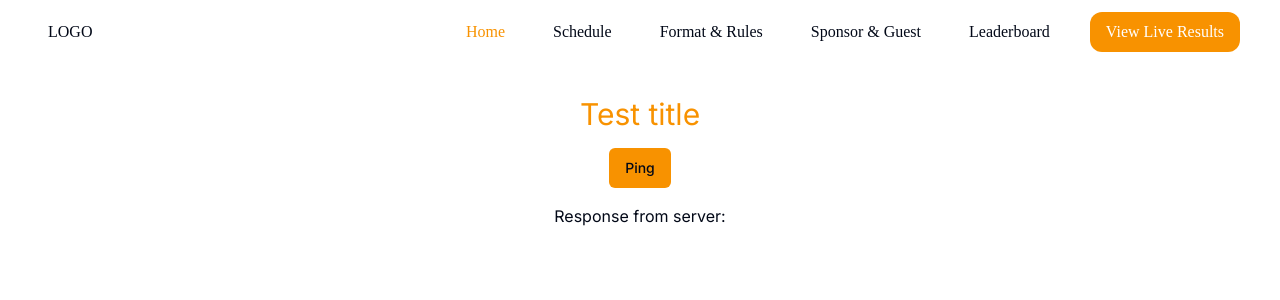
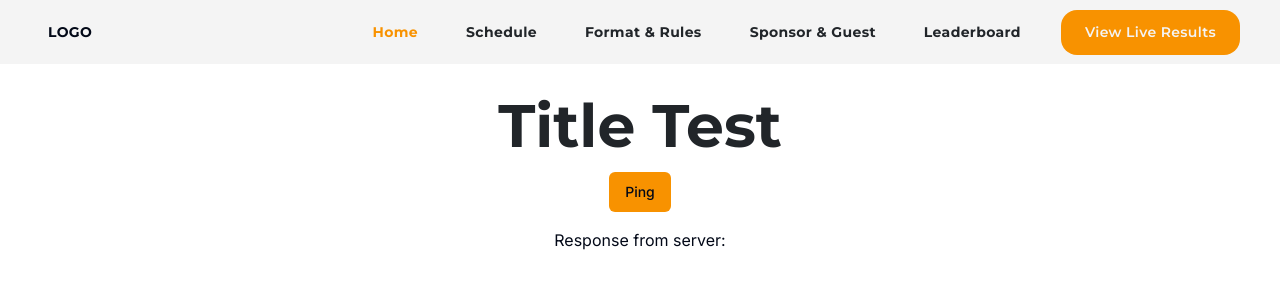
Before and after one commit to codersforcauses/Robodrone, a Next.js app in the folder client/: page / in a window 1280 px wide. Shown: the top 300 px of the page. Built offline with nearby package versions, Linux system fonts and the light colour scheme; no server answers.

Commit message:
Adjusted title-large style, navbar letter spacing & added navbar styling

```diff
--- a/client/src/components/ui/navbar.tsx
+++ b/client/src/components/ui/navbar.tsx
@@ -1,17 +1,17 @@
 export function Navbar() {
   return (
-    <div className="fixed left-0 top-0 flex h-16 w-screen items-center justify-between">
+    <div className="medium-sm fixed left-0 top-0 flex h-16 w-screen items-center justify-between bg-light">
       {/* Logo container */}
       <div className="ml-10 rounded p-2 text-center">LOGO</div>
 
       {/* Navbar traversal options container */}
-      <div className="flex gap-8">
-        <div className="p-2 text-[#F89200]">Home</div>
-        <div className="p-2">Schedule</div>
-        <div className="p-2">Format & Rules</div>
-        <div className="p-2">Sponsor & Guest</div>
-        <div className="p-2">Leaderboard</div>
-        <div className="mr-10 rounded-xl bg-[#F89200] p-2 px-4 text-white">
+      <div className="flex items-center gap-8">
+        <div className="p-2 text-primary">Home</div>
+        <div className="p-2 text-dark">Schedule</div>
+        <div className="p-2 text-dark">Format & Rules</div>
+        <div className="p-2 text-dark">Sponsor & Guest</div>
+        <div className="p-2 text-dark">Leaderboard</div>
+        <div className="mr-10 rounded-2xl bg-primary p-3 px-6 font-semibold text-light">
           View Live Results
         </div>
       </div>
--- a/client/src/pages/index.tsx
+++ b/client/src/pages/index.tsx
@@ -27,7 +27,7 @@ export default function Home() {
           fontSans.variable,
         )}
       >
-        <h1 className="text-3xl text-primary">Test title</h1>
+        <h1 className="title-large text-dark">Title Test</h1>
         <Button onClick={() => setClicked(true)}>
           {isLoading ? "Loading" : "Ping"}
         </Button>
--- a/client/src/styles/globals.css
+++ b/client/src/styles/globals.css
@@ -71,7 +71,7 @@
     @apply bg-background text-foreground;
   }
   .title-large {
-    @apply font-montserrat text-[60px] font-semibold leading-[1em];
+    @apply font-montserrat text-[60px] font-bold leading-[1em];
   }
   .title {
     @apply font-montserrat text-[46px] font-semibold leading-[1.15em];
@@ -88,7 +88,7 @@
   }
   /* navbar */
   .medium-sm {
-    @apply font-montserrat text-[14px] font-bold;
+    @apply font-montserrat text-[14px] font-bold tracking-wide;
   }
   .body-lg {
     @apply font-worksans text-[22px] font-[500];
```
